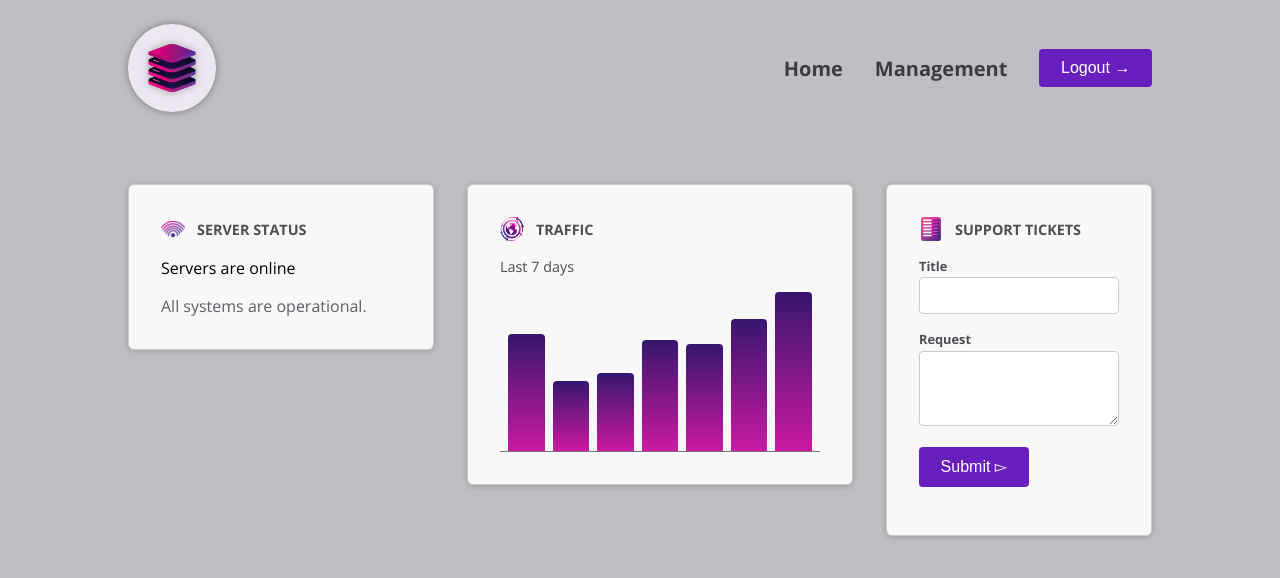
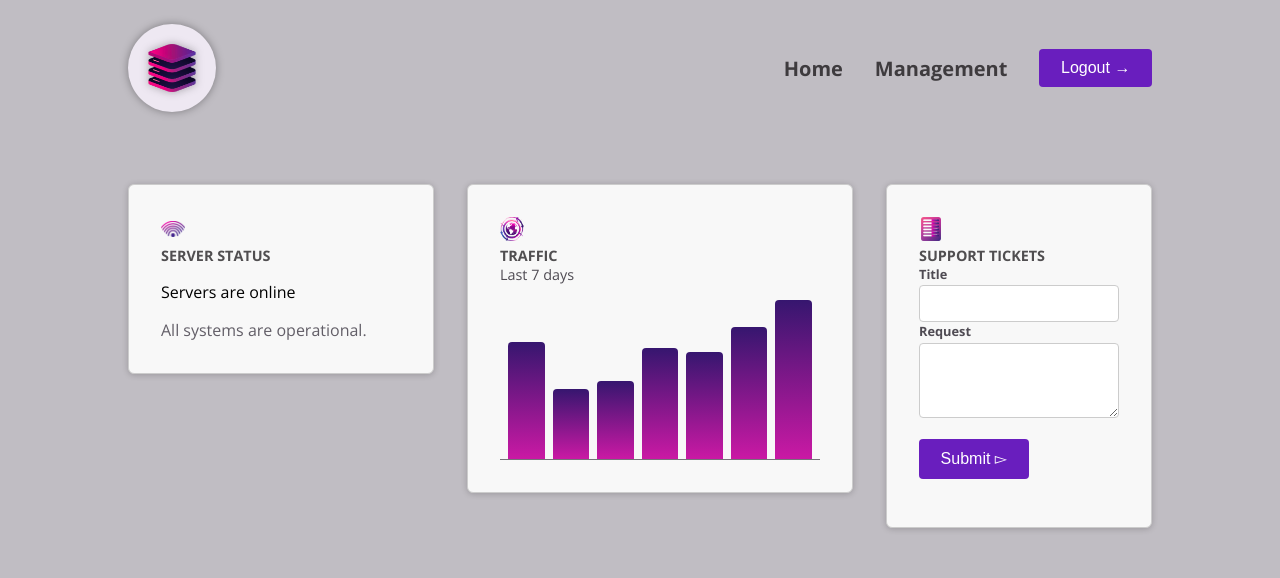
Before and after one commit to JanettaD/Angular-new-practice-demo-application, an Angular app: page / in a window 1280 px wide. Shown: the top 578 px of the page. Built offline with nearby package versions, Linux system fonts and the light colour scheme.

Commit message:
using the host element styling on the dashboard-item component

```diff
--- a/src/app/dashboard/dashboard-item/dashboard-item.component.css
+++ b/src/app/dashboard/dashboard-item/dashboard-item.component.css
@@ -1,4 +1,4 @@
-.dashboard-item {
+:host  {
     display: block;
     padding: 1rem;
     border: 1px solid #ccc;
@@ -7,7 +7,7 @@
     box-shadow: 0 1px 6px 0 rgba(0, 0, 0, 0.2);
   }
 
-  .dashboard-item header {
+  :host {
     display: flex;
     padding: 0;
     gap: 0.75rem;
@@ -15,13 +15,13 @@
     margin-bottom: 1rem;
   }
 
-  .dashboard-item header img {
+  :host header img {
     width: 1.5rem;
     height: 1.5rem;
     object-fit: contain;
   }
 
-  h2 {
+  :host h2 {
     margin: 0;
     font-size: 0.9rem;
     text-transform: uppercase;
@@ -29,7 +29,7 @@
   }
 
   @media (min-width: 768px) {
-    .dashboard-item {
+    :host {
       padding: 2rem;
     }
   }
--- a/src/app/dashboard/dashboard-item/dashboard-item.component.html
+++ b/src/app/dashboard/dashboard-item/dashboard-item.component.html
@@ -1,4 +1,3 @@
-<div class="dashboard-item">
 <article>
   <header>
     <img [src]="image.src" [alt]="image.alt" />
@@ -6,4 +5,3 @@
   </header>
   <ng-content />
 </article>
-</div>
--- a/src/app/dashboard/dashboard-item/dashboard-item.component.ts
+++ b/src/app/dashboard/dashboard-item/dashboard-item.component.ts
@@ -6,6 +6,9 @@ import { Component, Input } from '@angular/core';
   imports: [],
   templateUrl: './dashboard-item.component.html',
   styleUrl: './dashboard-item.component.css',
+  host: {
+    class: "dashboard-item"
+  }
 })
 export class DashboardItemComponent {
   @Input({ required: true }) image!: { src: string; alt: string };
--- a/src/app/shared/control/control.component.html
+++ b/src/app/shared/control/control.component.html
@@ -1,4 +1,3 @@
-<p class="control">
+
   <label>{{ label }}</label>
   <ng-content select="input, textarea"></ng-content>
-</p>
--- a/src/app/shared/control/control.component.ts
+++ b/src/app/shared/control/control.component.ts
@@ -6,7 +6,10 @@ import { Component, Input, ViewEncapsulation } from '@angular/core';
   imports: [],
   templateUrl: './control.component.html',
   styleUrl: './control.component.css',
-  encapsulation:ViewEncapsulation.None
+  encapsulation:ViewEncapsulation.None,
+  host: {
+    class: 'control'
+  }
 })
 export class ControlComponent {
   @Input({ required: true }) label!: string;
```
Lines whose indentation alone changed are shown as unchanged.
